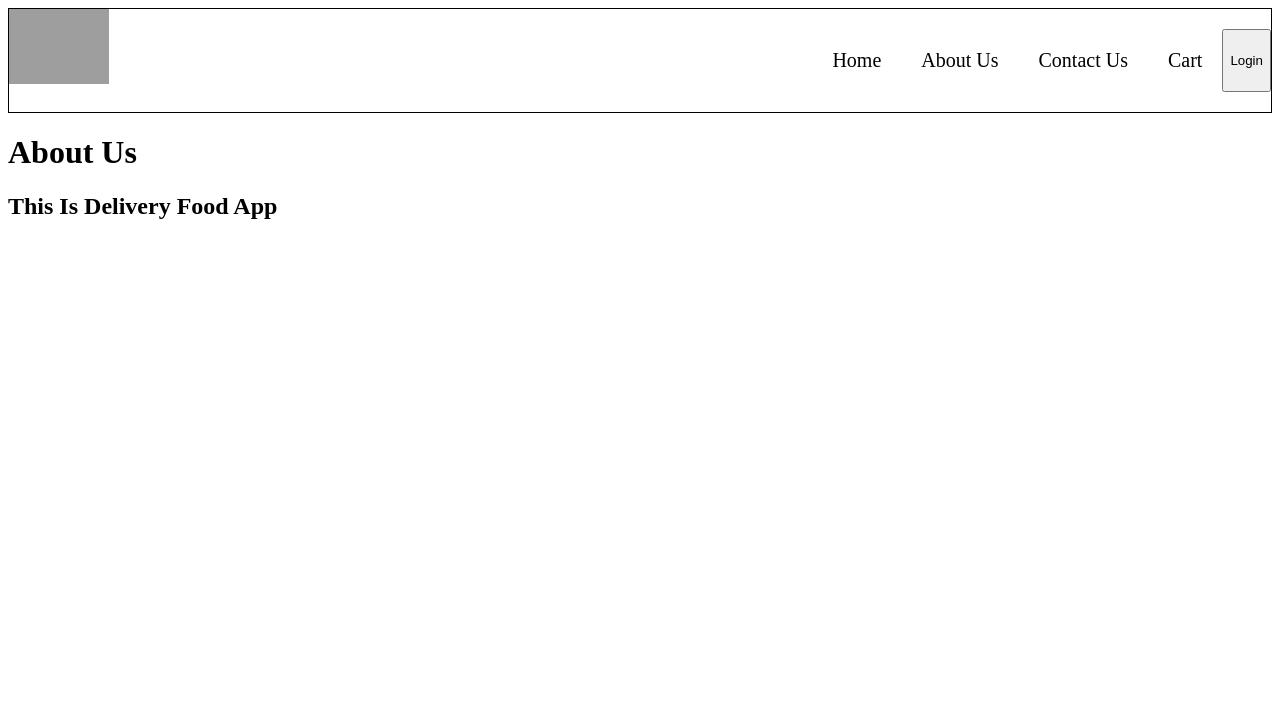
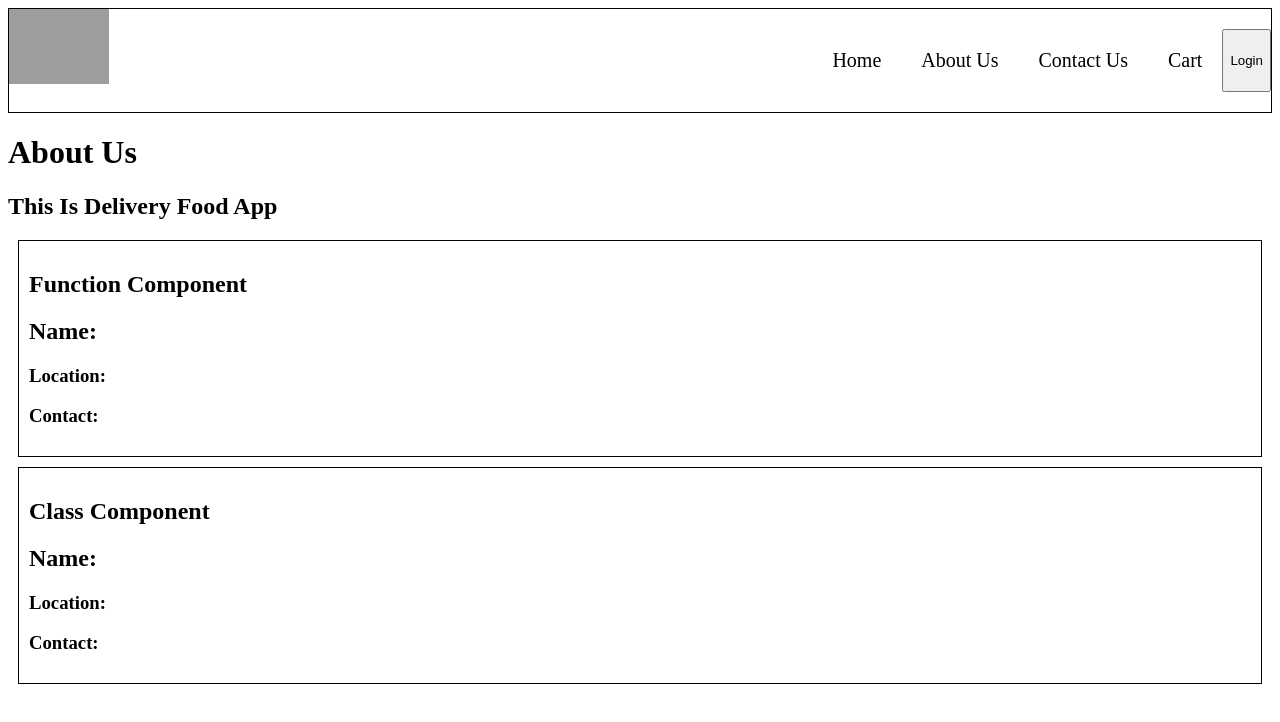
Before and after one commit to MosheSki/Namaste-React, a React (Vite) app: page /about in a window 1280 px wide. Shown: the top 722 px of the page. Built offline with nearby package versions, Linux system fonts and the light colour scheme; no server answers; grey boxes are pictures that could not be loaded.

Commit message:
episode-08 class components

```diff
--- a/index.css
+++ b/index.css
@@ -76,3 +76,9 @@
   color: inherit;
   text-decoration: none;
 }
+
+.user-card {
+  padding: 10px;
+  border: 1px solid black;
+  margin: 10px;
+}
--- a/src/components/About.js
+++ b/src/components/About.js
@@ -1,8 +1,14 @@
+import User from "./User";
+import UserClass from "./UserClass";
+
 const About = () => {
   return (
     <div>
       <h1>About Us</h1>
       <h2>This Is Delivery Food App</h2>
+      <User />
+
+      <UserClass />
     </div>
   );
 };
--- a/src/components/RestaurantMenu.js
+++ b/src/components/RestaurantMenu.js
@@ -18,7 +18,7 @@ const RestaurantMenu = () => {
         resId
     );
     const json = await data.json();
-    console.log(json);
+    // console.log(json);
     setResInfo(json.data);
   };
 
@@ -35,7 +35,7 @@ const RestaurantMenu = () => {
 
   const { itemCards } =
     resInfo?.cards[4]?.groupedCard?.cardGroupMap?.REGULAR?.cards[2]?.card?.card;
-  console.log(itemCards);
+  //   console.log(itemCards);
 
   return (
     <div className="menu">
--- /dev/null
+++ b/src/components/User.js
@@ -0,0 +1,32 @@
+import { useEffect, useState } from "react";
+
+const User = (props) => {
+  //   const [count, setCount] = useState(0);
+  const [userInfo, setUserInfo] = useState([]);
+
+  useEffect(() => {
+    getUserInfo();
+  }, []);
+
+  const getUserInfo = async () => {
+    const data = await fetch("https://api.github.com/users/mosheski");
+    const json = await data.json();
+
+    setUserInfo(json);
+  };
+
+  //   const { name, location, contact } = props;
+  const { name, avatar_url, html_url, location } = userInfo;
+
+  return (
+    <div className="user-card">
+      {/* <img src={avatar_url} /> */}
+      <h2>Function Component</h2>
+      <h2>Name: {name}</h2>
+      <h3>Location: {location}</h3>
+      <h3>Contact: {html_url}</h3>
+    </div>
+  );
+};
+
+export default User;
--- /dev/null
+++ b/src/components/UserClass.js
@@ -0,0 +1,36 @@
+import React from "react";
+
+class UserClass extends React.Component {
+  constructor(props) {
+    super(props);
+
+    this.state = {
+      userInfo: {},
+    };
+  }
+
+  async componentDidMount() {
+    const data = await fetch("https://api.github.com/users/mosheski");
+    const json = await data.json();
+
+    this.setState({
+      userInfo: json,
+    });
+  }
+
+  render() {
+    // const { name, location, contact } = this.props;
+    const { name, avatar_url, html_url, location } = this.state.userInfo;
+    return (
+      <div className="user-card">
+        {/* <img src={avatar_url} /> */}
+        <h2>Class Component</h2>
+        <h2>Name: {name}</h2>
+        <h3>Location: {location}</h3>
+        <h3>Contact: {html_url}</h3>
+      </div>
+    );
+  }
+}
+
+export default UserClass;
```
